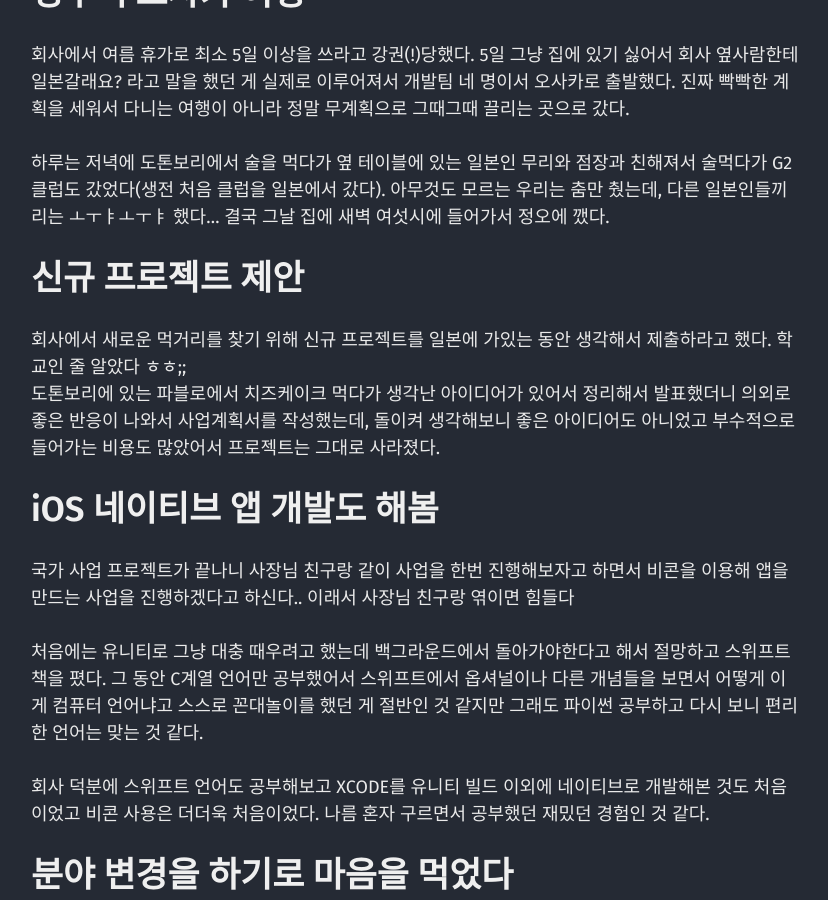
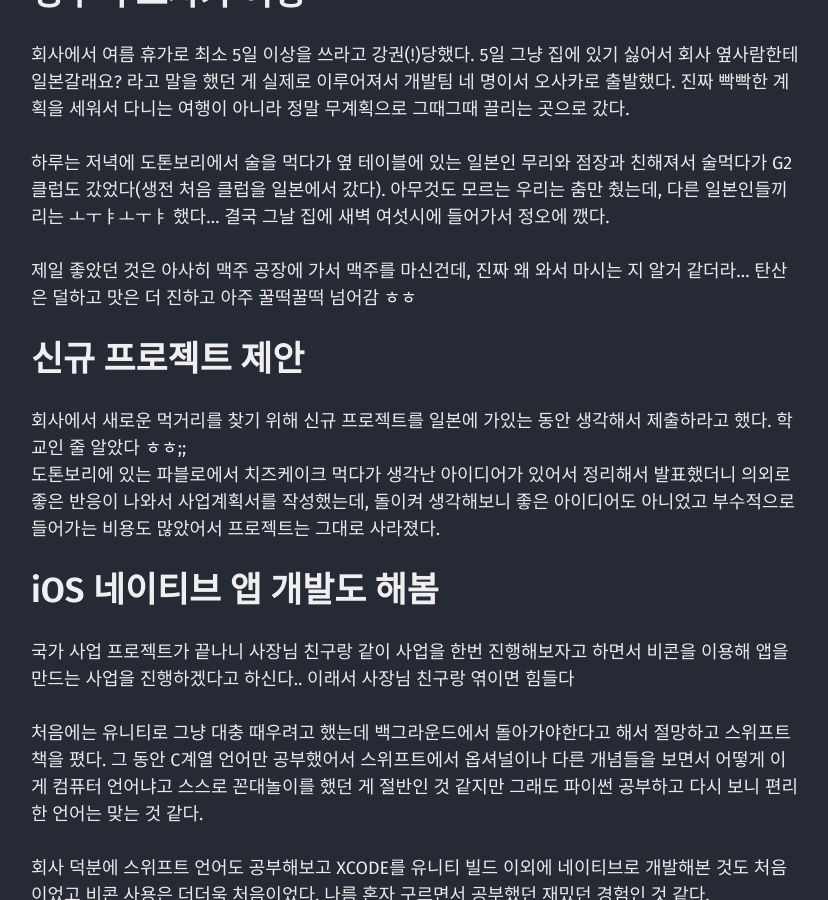
Before and after one commit to mmistakes/jekyll-theme-basically-basic, a Jekyll site: the page built from _posts/2018-12-31-year-end-post.md, in a window 1280 px wide and 900 px high, scrolled down 3338 px. Shown: the whole window, without its empty margins (41-869 px from the left). Built offline with Jekyll 4.4.1, drawn with Linux system fonts in a browser that asks for light colours; comment, search, counter and statistics services are not loaded.

Commit message:
Update 2018-12-31-year-end-post.md

```diff
--- a/_posts/2018-12-31-year-end-post.md
+++ b/_posts/2018-12-31-year-end-post.md
@@ -54,7 +54,9 @@ DirectX를 C#에서 쓸 수 있게 만들어놓은 SharpDX 소스코드와 기
 ## 영우식 오사카 여행
 회사에서 여름 휴가로 최소 5일 이상을 쓰라고 강권(!)당했다. 5일 그냥 집에 있기 싫어서 회사 옆사람한테 일본갈래요? 라고 말을 했던 게 실제로 이루어져서 개발팀 네 명이서 오사카로 출발했다. 진짜 빡빡한 계획을 세워서 다니는 여행이 아니라 정말 무계획으로 그때그때 끌리는 곳으로 갔다. <br>
 
-하루는 저녁에 도톤보리에서 술을 먹다가 옆 테이블에 있는 일본인 무리와 점장과 친해져서 술먹다가 G2 클럽도 갔었다(생전 처음 클럽을 일본에서 갔다). 아무것도 모르는 우리는 춤만 췄는데, 다른 일본인들끼리는 ㅗㅜㅑㅗㅜㅑ 했다... 결국 그날 집에 새벽 여섯시에 들어가서 정오에 깼다.
+하루는 저녁에 도톤보리에서 술을 먹다가 옆 테이블에 있는 일본인 무리와 점장과 친해져서 술먹다가 G2 클럽도 갔었다(생전 처음 클럽을 일본에서 갔다). 아무것도 모르는 우리는 춤만 췄는데, 다른 일본인들끼리는 ㅗㅜㅑㅗㅜㅑ 했다... 결국 그날 집에 새벽 여섯시에 들어가서 정오에 깼다.<br>
+
+제일 좋았던 것은 아사히 맥주 공장에 가서 맥주를 마신건데, 진짜 왜 와서 마시는 지 알거 같더라... 탄산은 덜하고 맛은 더 진하고 아주 꿀떡꿀떡 넘어감 ㅎㅎ
 
 ## 신규 프로젝트 제안
 회사에서 새로운 먹거리를 찾기 위해 신규 프로젝트를 일본에 가있는 동안 생각해서 제출하라고 했다. 학교인 줄 알았다 ㅎㅎ;;<br>
```
